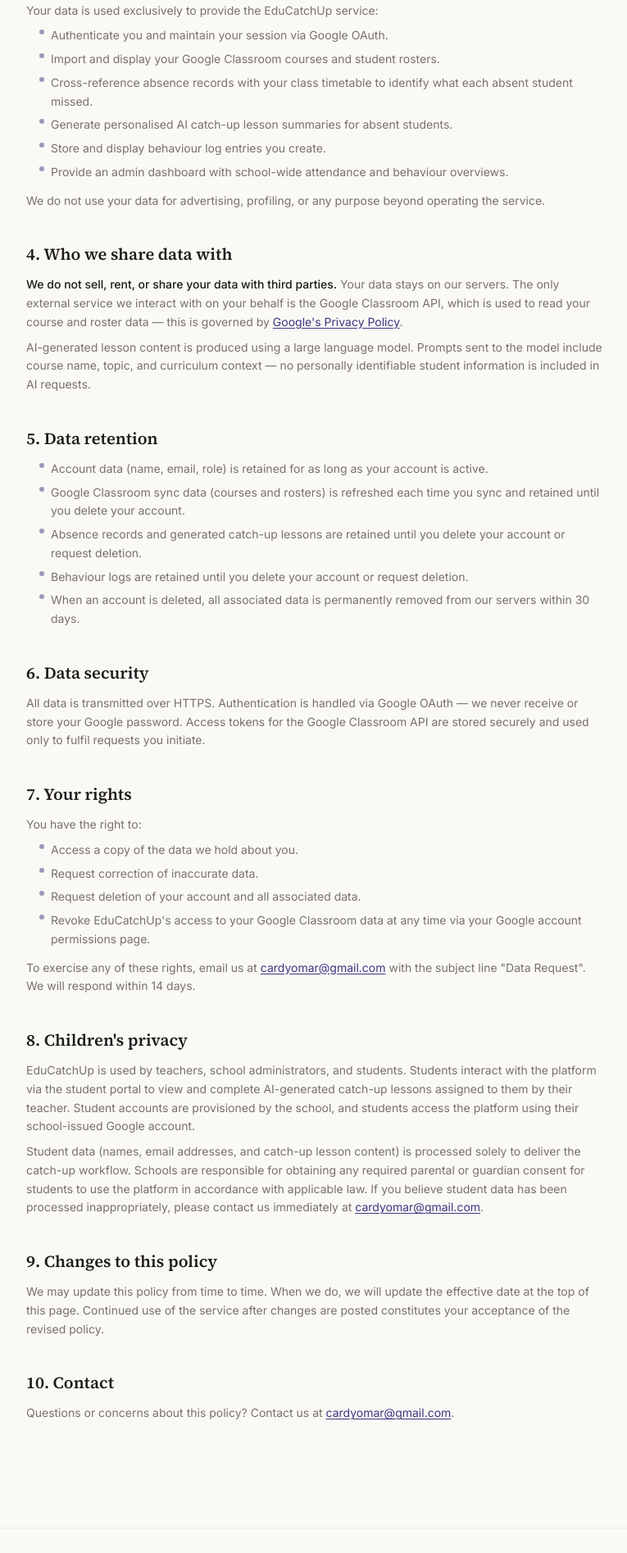
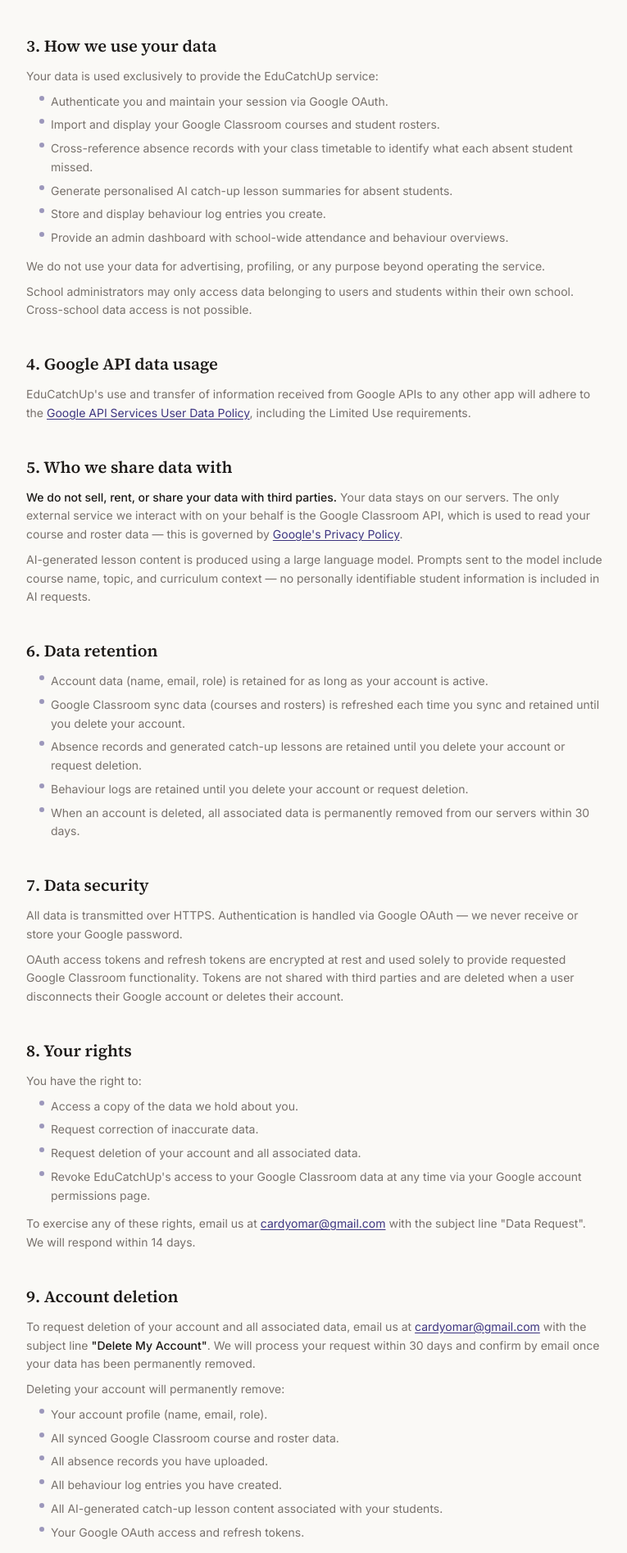
Before and after one commit to 0mar12345-ops/catchup-FrontEnd, a Next.js app: page /privacy in a window 1280 px wide. Shown: the part 893-2788 px from the top of the page at 82% size, without its empty margins (256-1021 px from the left). Built offline with nearby package versions, Linux system fonts and the light colour scheme; no server answers.

Commit message:
Improve privacy policy for Google OAuth verification

```diff
--- a/app/privacy/page.tsx
+++ b/app/privacy/page.tsx
@@ -91,6 +91,12 @@ export default function PrivacyPage() {
                 </li>
               ))}
             </ul>
+            <p className="mt-3">
+              EduCatchUp only requests Google Classroom permissions necessary to retrieve course information, student rosters, and coursework required for catch-up lesson generation. Specifically:{' '}
+              <code className="rounded bg-muted px-1.5 py-0.5 font-mono text-xs text-foreground">classroom.courses.readonly</code>,{' '}
+              <code className="rounded bg-muted px-1.5 py-0.5 font-mono text-xs text-foreground">classroom.rosters.readonly</code>,{' '}
+              <code className="rounded bg-muted px-1.5 py-0.5 font-mono text-xs text-foreground">classroom.coursework.students.readonly</code>.
+            </p>
           </Section>
 
           <Section title="3. How we use your data">
@@ -111,9 +117,22 @@ export default function PrivacyPage() {
               ))}
             </ul>
             <p className="mt-3">We do not use your data for advertising, profiling, or any purpose beyond operating the service.</p>
+            <p className="mt-2">
+              School administrators may only access data belonging to users and students within their own school. Cross-school data access is not possible.
+            </p>
           </Section>
 
-          <Section title="4. Who we share data with">
+          <Section title="4. Google API data usage">
+            <p>
+              EduCatchUp&apos;s use and transfer of information received from Google APIs to any other app will adhere to the{' '}
+              <a href="https://developers.google.com/terms/api-services-user-data-policy" target="_blank" rel="noopener noreferrer" className="text-primary underline underline-offset-2 hover:opacity-80">
+                Google API Services User Data Policy
+              </a>
+              , including the Limited Use requirements.
+            </p>
+          </Section>
+
+          <Section title="5. Who we share data with">
             <p>
               <strong className="font-medium text-foreground">We do not sell, rent, or share your data with third parties.</strong>{' '}
               Your data stays on our servers. The only external service we interact with on your behalf is the Google Classroom API, which is used to read your course and roster data — this is governed by{' '}
@@ -126,7 +145,7 @@ export default function PrivacyPage() {
             </p>
           </Section>
 
-          <Section title="5. Data retention">
+          <Section title="6. Data retention">
             <ul className="space-y-1.5 pl-4">
               {[
                 'Account data (name, email, role) is retained for as long as your account is active.',
@@ -143,20 +162,23 @@ export default function PrivacyPage() {
             </ul>
           </Section>
 
-          <Section title="6. Data security">
+          <Section title="7. Data security">
             <p>
-              All data is transmitted over HTTPS. Authentication is handled via Google OAuth — we never receive or store your Google password. Access tokens for the Google Classroom API are stored securely and used only to fulfil requests you initiate.
+              All data is transmitted over HTTPS. Authentication is handled via Google OAuth — we never receive or store your Google password.
+            </p>
+            <p className="mt-2">
+              OAuth access tokens and refresh tokens are encrypted at rest and used solely to provide requested Google Classroom functionality. Tokens are not shared with third parties and are deleted when a user disconnects their Google account or deletes their account.
             </p>
           </Section>
 
-          <Section title="7. Your rights">
+          <Section title="8. Your rights">
             <p>You have the right to:</p>
             <ul className="mt-2 space-y-1.5 pl-4">
               {[
                 'Access a copy of the data we hold about you.',
                 'Request correction of inaccurate data.',
                 'Request deletion of your account and all associated data.',
-                'Revoke EduCatchUp\'s access to your Google Classroom data at any time via your Google account permissions page.',
+                "Revoke EduCatchUp's access to your Google Classroom data at any time via your Google account permissions page.",
               ].map((item) => (
                 <li key={item} className="flex gap-2">
                   <span className="mt-1 h-1.5 w-1.5 shrink-0 rounded-full bg-primary/50" />
@@ -173,9 +195,38 @@ export default function PrivacyPage() {
             </p>
           </Section>
 
-          <Section title="8. Children's privacy">
+          <Section title="9. Account deletion">
+            <p>
+              To request deletion of your account and all associated data, email us at{' '}
+              <a href={`mailto:${CONTACT_EMAIL}?subject=Delete%20My%20Account`} className="text-primary underline underline-offset-2 hover:opacity-80">
+                {CONTACT_EMAIL}
+              </a>{' '}
+              with the subject line <strong className="font-medium text-foreground">&quot;Delete My Account&quot;</strong>. We will process your request within 30 days and confirm by email once your data has been permanently removed.
+            </p>
+            <p className="mt-2">Deleting your account will permanently remove:</p>
+            <ul className="mt-2 space-y-1.5 pl-4">
+              {[
+                'Your account profile (name, email, role).',
+                'All synced Google Classroom course and roster data.',
+                'All absence records you have uploaded.',
+                'All behaviour log entries you have created.',
+                'All AI-generated catch-up lesson content associated with your students.',
+                'Your Google OAuth access and refresh tokens.',
+              ].map((item) => (
+                <li key={item} className="flex gap-2">
+                  <span className="mt-1 h-1.5 w-1.5 shrink-0 rounded-full bg-primary/50" />
+                  <span>{item}</span>
+                </li>
+              ))}
+            </ul>
+          </Section>
+
+          <Section title="10. Children's privacy">
             <p>
               EduCatchUp is used by teachers, school administrators, and students. Students interact with the platform via the student portal to view and complete AI-generated catch-up lessons assigned to them by their teacher. Student accounts are provisioned by the school, and students access the platform using their school-issued Google account.
+            </p>
+            <p className="mt-2">
+              EduCatchUp acts as a service provider to educational institutions. Student information is processed only under the direction of the relevant school and solely for educational purposes.
             </p>
             <p className="mt-2">
               Student data (names, email addresses, and catch-up lesson content) is processed solely to deliver the catch-up workflow. Schools are responsible for obtaining any required parental or guardian consent for students to use the platform in accordance with applicable law. If you believe student data has been processed inappropriately, please contact us immediately at{' '}
@@ -185,13 +236,13 @@ export default function PrivacyPage() {
             </p>
           </Section>
 
-          <Section title="9. Changes to this policy">
+          <Section title="11. Changes to this policy">
             <p>
               We may update this policy from time to time. When we do, we will update the effective date at the top of this page. Continued use of the service after changes are posted constitutes your acceptance of the revised policy.
             </p>
           </Section>
 
-          <Section title="10. Contact">
+          <Section title="12. Contact">
             <p>
               Questions or concerns about this policy? Contact us at{' '}
               <a href={`mailto:${CONTACT_EMAIL}`} className="text-primary underline underline-offset-2 hover:opacity-80">
```
